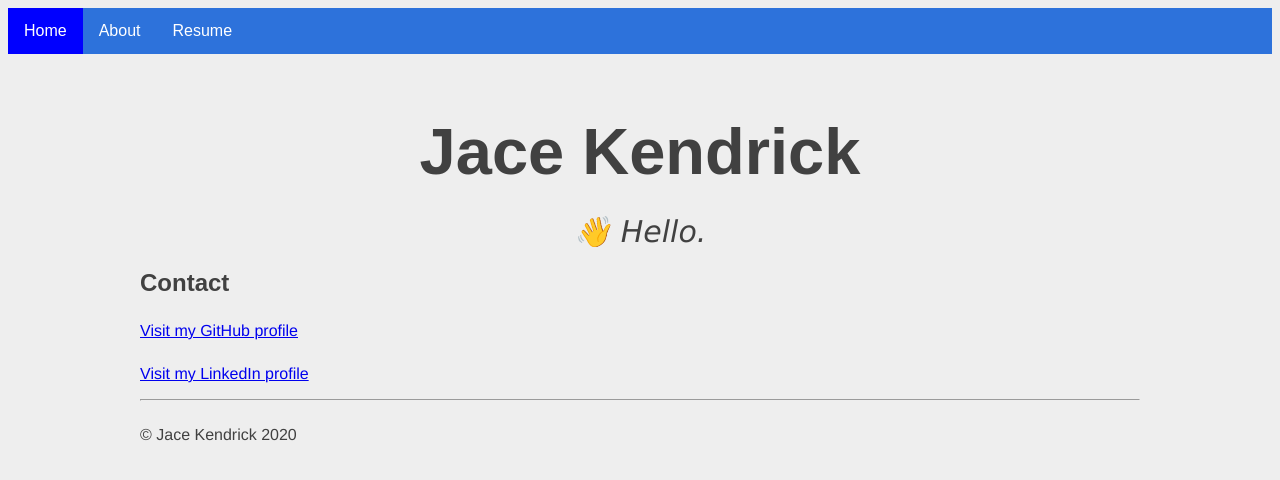
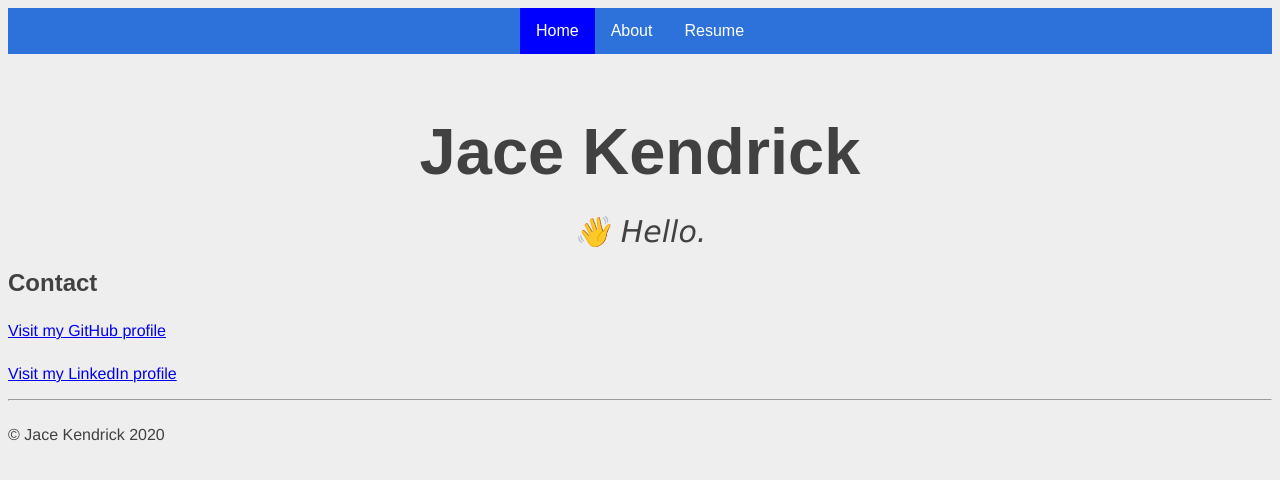
Before and after one commit to jacekendrick/portfolio, a plain HTML site: page index.html in a window 1280 px wide. Drawn offline with Linux system fonts and the light colour scheme.

Commit message:
Testing flexbox for server

```diff
--- a/index.html
+++ b/index.html
@@ -13,15 +13,15 @@
                 <li><a href='resume.html'>Resume</a></li>
             </ul>
         </div>
-        <div class='page'>
-        <div class='my-name'>Jace Kendrick</div>
-        <div class='subtitle'>👋 Hello.</div>
+        <div class='center-screen'>
+            <div class='my-name'>Jace Kendrick</div>
+            <div class='subtitle'>👋 Hello.</div>
+        </div>
 
         <h2>Contact</h2>
         <p><a href='https://www.github.com/jacekendrick'>Visit my GitHub profile</a></p>
         <p><a href='https://www.linkedin.com/in/jacekendrick'>Visit my LinkedIn profile</a></p>
         <hr>
         <p>© Jace Kendrick 2020</p>
-        </div>
     </body>
 </html>
--- a/styles.css
+++ b/styles.css
@@ -16,17 +16,10 @@ h1, h2, h3, h4, h5, h6, ul {
 .subtitle {
     font-size: 30px;
     font-style: italic;
-    text-align: center;
     font-family: Verdana, Geneva, Tahoma, sans-serif;
 }
 
-.page {
-    width: 1000px;
-    margin: 0 auto;
-}
-
 .my-name {
-    text-align: center;
     margin-top: 60px;
     font-size: 65px;
     font-family: Arial, Helvetica, sans-serif;
@@ -34,12 +27,17 @@ h1, h2, h3, h4, h5, h6, ul {
     font-weight: 700;
 }
 
+.navbar {
+    display: flex;
+    justify-content: center;
+    background-color: rgb(45, 114, 219);
+}
+
 .navbar ul {
     list-style-type: none;
     margin: 0;
     padding: 0;
     overflow: hidden;
-    background-color: rgb(45, 114, 219);
 }
 
 .navbar li {
@@ -61,3 +59,10 @@ h1, h2, h3, h4, h5, h6, ul {
 .active {
     background-color: blue;
 }
+
+.center-screen {
+    display: flex;
+    justify-content: center;
+    flex-direction: column;
+    align-items: center;
+}
```
Also changed, not shown: about.html (+4 -2 lines), resume.html (+4 -1 lines).
